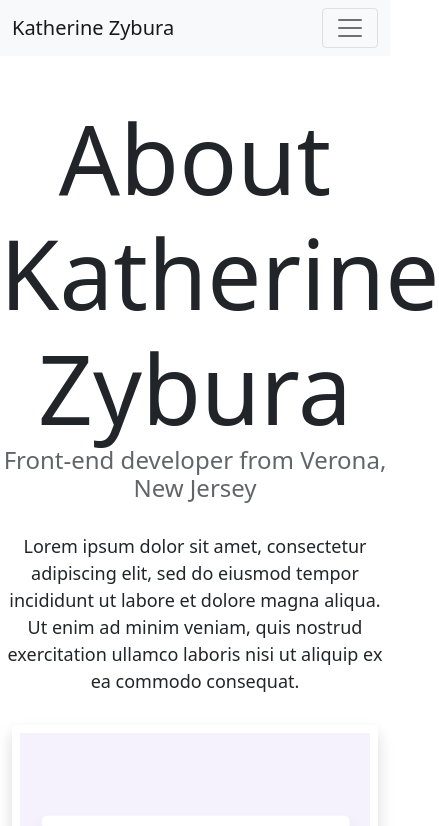
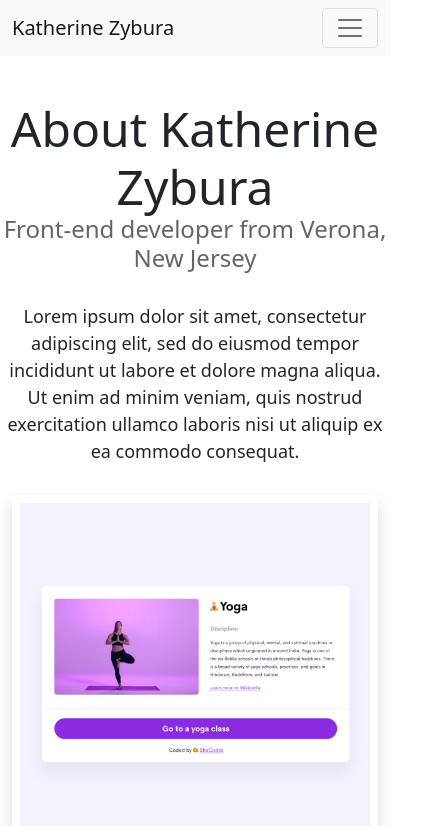
Before and after one commit to katzybura/Portfolio-Project, a plain HTML site: page about.html in a window 390 px wide. Shown: the top 826 px of the page, 439 px wide, since content can reach past the window. Drawn offline with nearby package versions, Linux system fonts and the light colour scheme.

Commit message:
Added media queries to about page

```diff
--- a/about.html
+++ b/about.html
@@ -52,8 +52,8 @@
         </div>
       </div>
     </nav>
-    <h1 class="mt-5">About Katherine Zybura</h1>
-    <h3>Front-end developer from Verona, New Jersey</h3>
+    <h1 class="mt-5" id="about-heading">About Katherine Zybura</h1>
+    <h3 class="about-sub-heading">Front-end developer from Verona, New Jersey</h3>
     <p class="about-main-para">
       Lorem ipsum dolor sit amet, consectetur adipiscing elit, sed do eiusmod
       tempor incididunt ut labore et dolore magna aliqua. Ut enim ad minim
@@ -74,7 +74,7 @@
       </div>
     </div>
     <div id="contact" class="mt-5">
-      <h2>📮 Contact me</h2>
+      <h2 class="contact-heading">📮 Contact me</h2>
       <a href="mailto:katherine.horvath@gmail.com" class="email-link" title="Email link">
         katherine.horvath@gmail.com
       </a>
--- a/style.css
+++ b/style.css
@@ -95,3 +95,7 @@
   @media (max-width: 576px) {.homepage-heading {font-size: 48px;}}
   @media (max-width: 576px) {#homepage-hello {font-size: 24px;}}
   @media (max-width: 576px) {.launch-links {display: block; margin: 0px 30px; text-align: center;}}
+  @media (max-width: 576px) {#about-heading {font-size: 48px;}}
+  @media (max-width: 576px) {.about-sub-heading {font-size: 24px;}}
+  @media (max-width: 576px) {.contact-heading {font-size: 40px;}}
+  @media (max-width: 576px) {.email-link {font-size: 24px;}}
```
